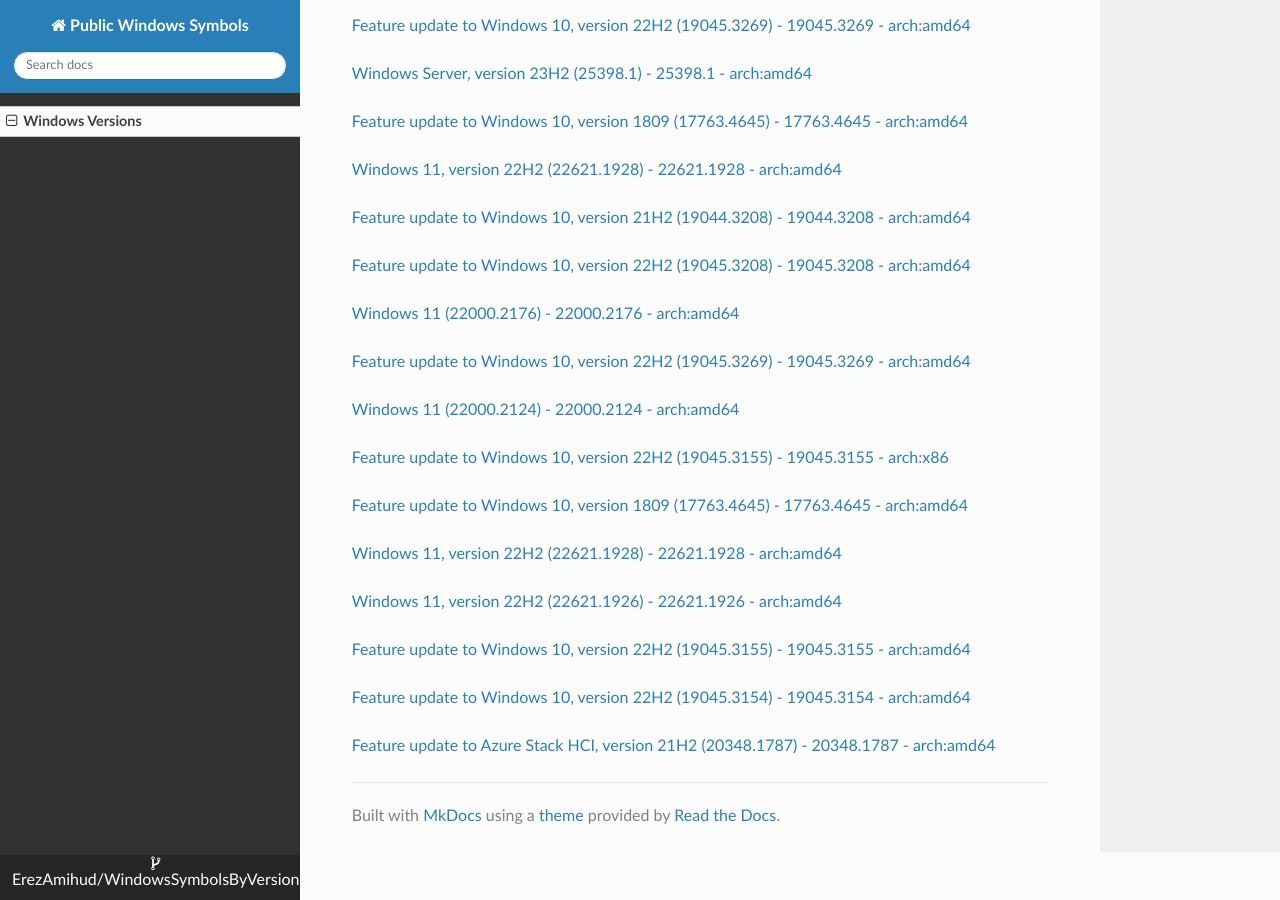
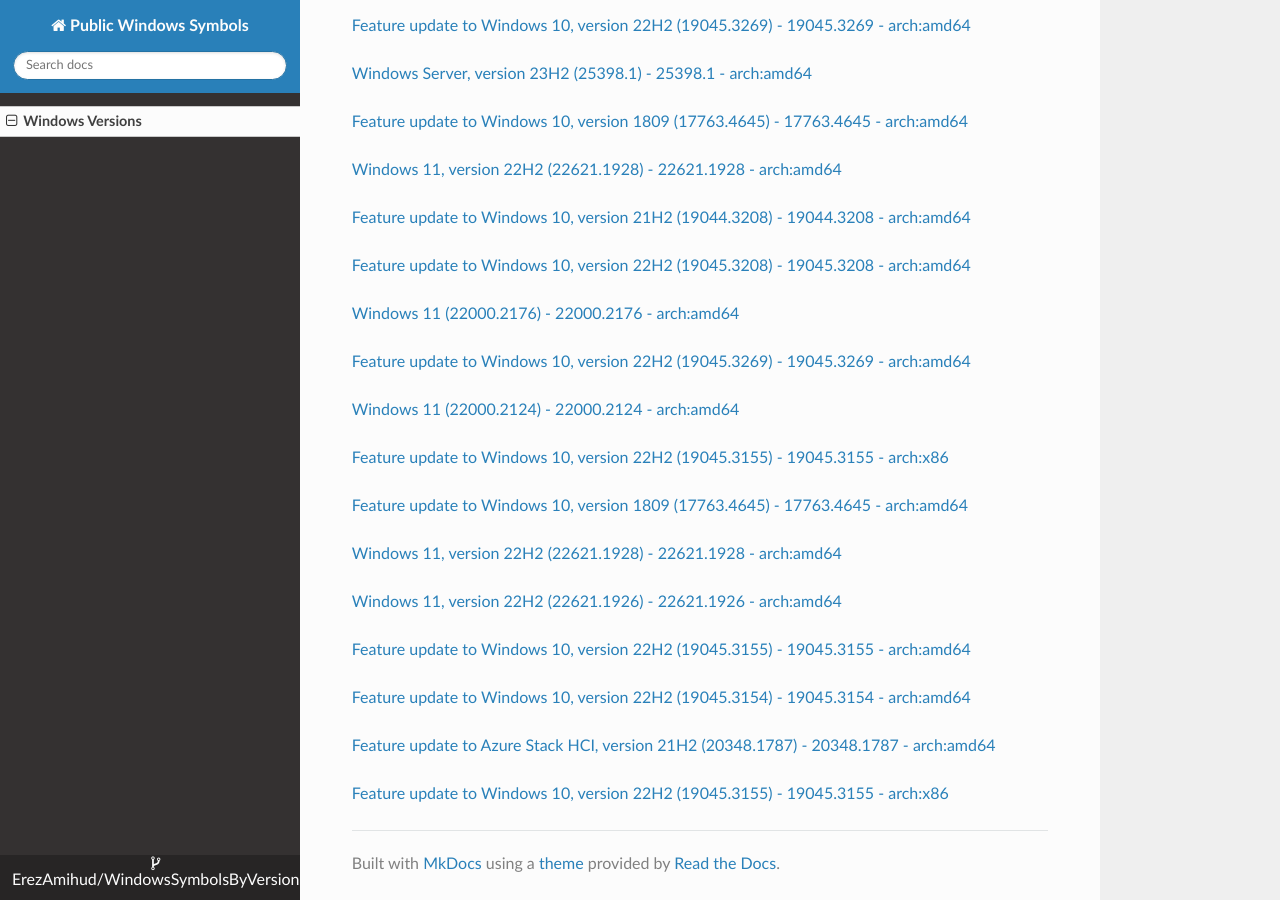
Before and after one commit to ErezAmihud/WindowsSymbolsByVersion, an MkDocs documentation site: the page built from docs/index.md, in a window 1280 px wide and 900 px high, scrolled down 28733 px. Built offline with MkDocs 1.6.1, drawn with Linux system fonts in a browser that asks for light colours; nearby versions of some CDN libraries.

Commit message:
Automated commit, add manifest for 8e881618-6ad9-4a30-b1b5-7d5949018436

```diff
--- a/docs/index.md
+++ b/docs/index.md
@@ -1645,3 +1645,6 @@
 
 
 [Feature update to Azure Stack HCI, version 21H2 (20348.1787) - 20348.1787 - arch:amd64](https://github.com/ErezAmihud/WindowsSymbolsByVersion/blob/main/manifests/170da49f-4f0d-403b-8e6d-8bbcefe151df.manifest)
+
+
+[Feature update to Windows 10, version 22H2 (19045.3155) - 19045.3155 - arch:x86](https://github.com/ErezAmihud/WindowsSymbolsByVersion/blob/main/manifests/8e881618-6ad9-4a30-b1b5-7d5949018436.manifest)
```
Also changed, not shown: process_builds.json (+1 -1 lines).
